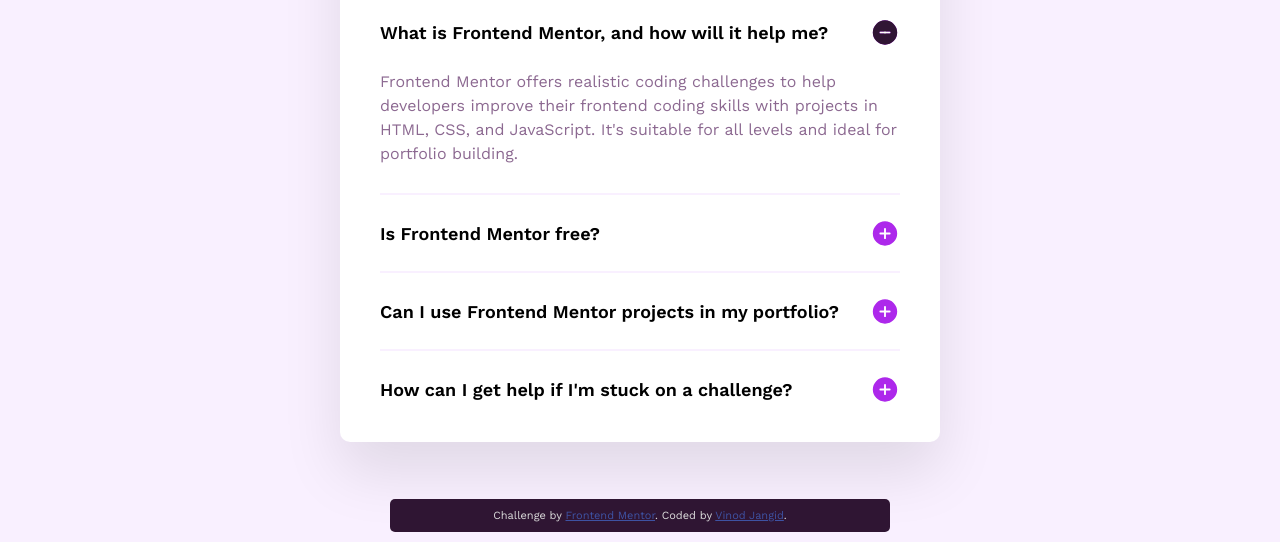
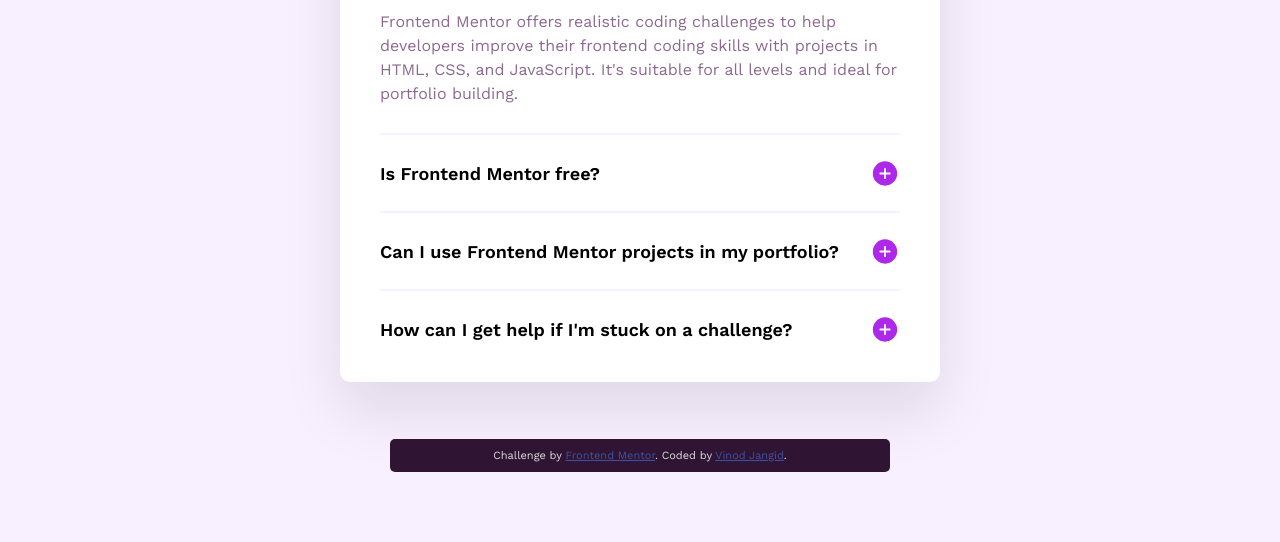
Before and after one commit to vinodjangid07/faq-accordion, a plain HTML site: page index.html in a window 1280 px wide. Shown: the part 320-862 px from the top of the page. After the commit the page ends 802 px from the top, so only its background shows below. Drawn offline with Linux system fonts and the light colour scheme.

Commit message:
Complete

```diff
--- a/style.css
+++ b/style.css
@@ -57,7 +57,7 @@ main{
     padding: 40px;
     padding-bottom: 15px;
     border-radius: 10px;
-    margin-top: 200px;
+    margin-top: 140px;
     box-shadow: 0px 30px 60px rgba(0, 0, 0, 0.1);
 
 }
```
